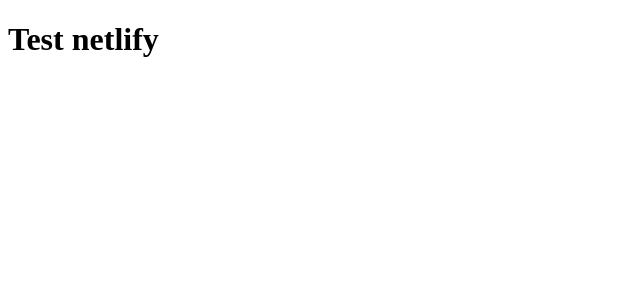
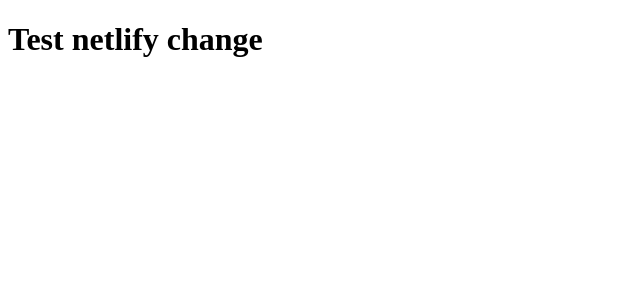
Before and after one commit to laptrc/test-netlify, an Angular app: page / in a window 1280 px wide. Shown: the top 300 px of the page, without its empty margins (0-640 px from the left). Built offline with nearby package versions, Linux system fonts and the light colour scheme.

Commit message:
Update app.component.html

```diff
--- a/src/app/app.component.html
+++ b/src/app/app.component.html
@@ -1 +1 @@
-<h1>Test netlify</h1>
+<h1>Test netlify change</h1>
```
